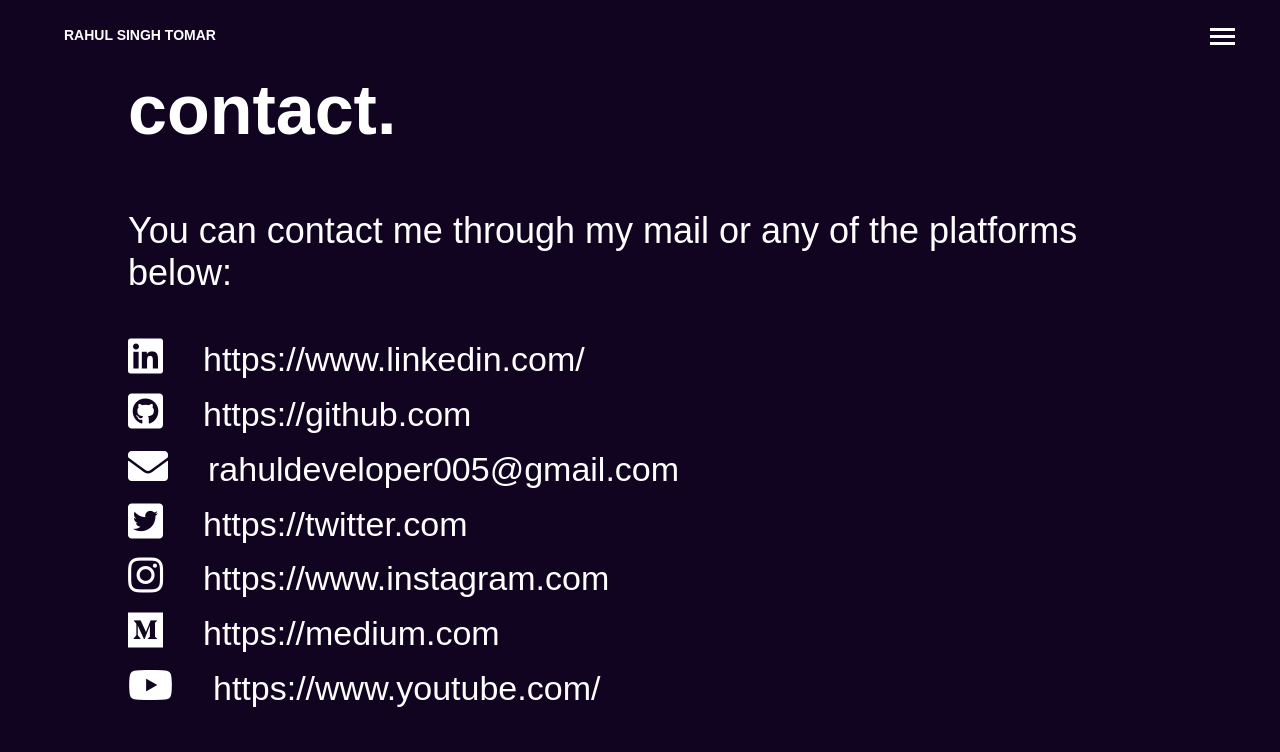
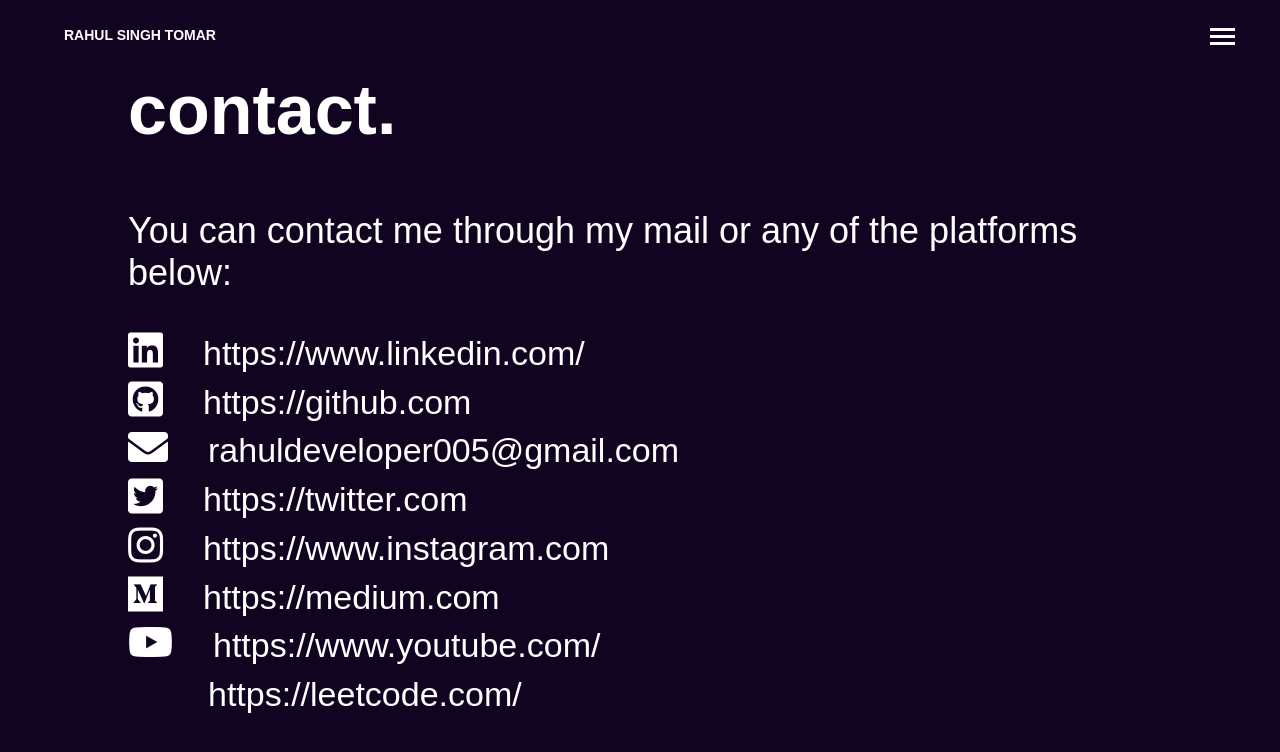
Before and after one commit to rahuloo5/portfolio_v1, a React (Create React App) app: page /contact in a window 1280 px wide. Shown: the top 752 px of the page. Built offline with nearby package versions, Linux system fonts and the light colour scheme.

Commit message:
Update index.tsx

```diff
--- a/src/pages/contact/index.tsx
+++ b/src/pages/contact/index.tsx
@@ -39,6 +39,12 @@ const ALL_CONTACTS = [
            label: "https://www.youtube.com/",
 
     },
+        {
+        icon: "fab fa-code",
+        link: "https://leetcode.com/u/rahuloo55/",
+        label: "https://leetcode.com/"
+    },
+
 
 ];
 
```
